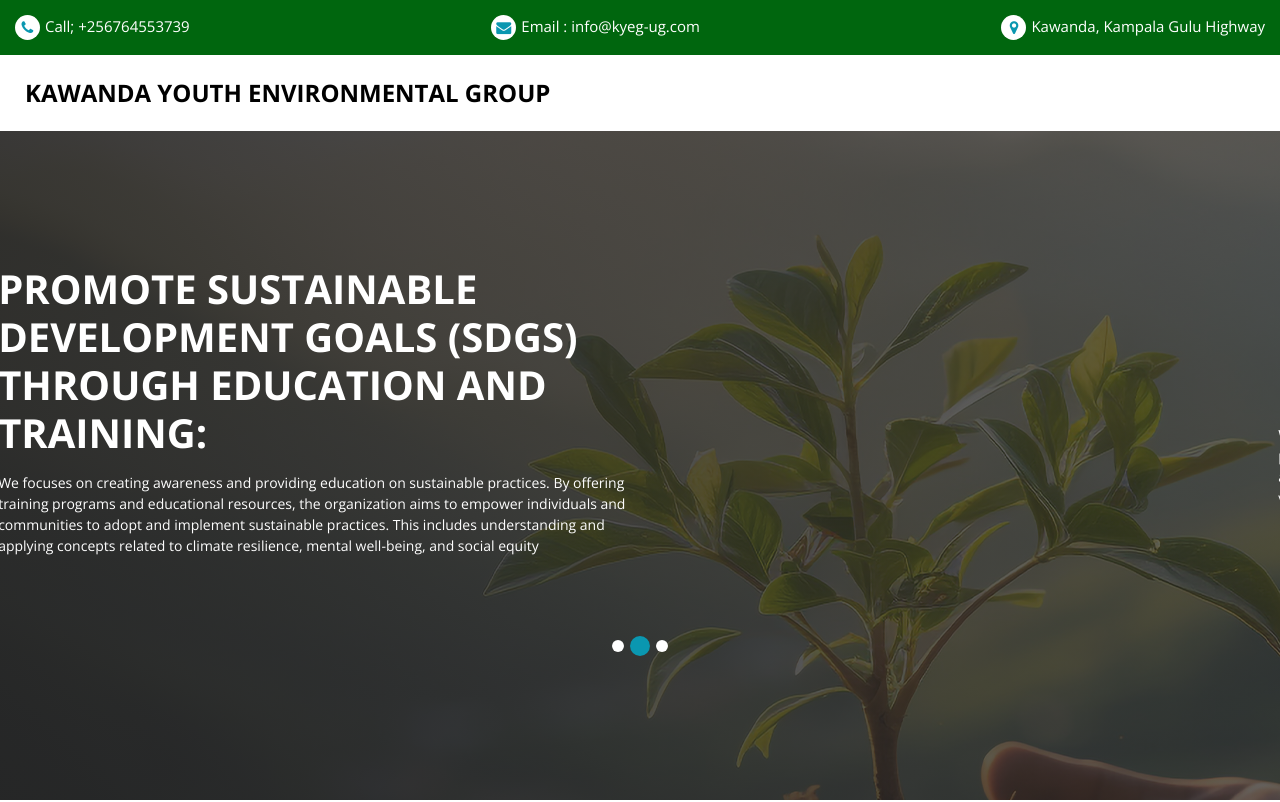
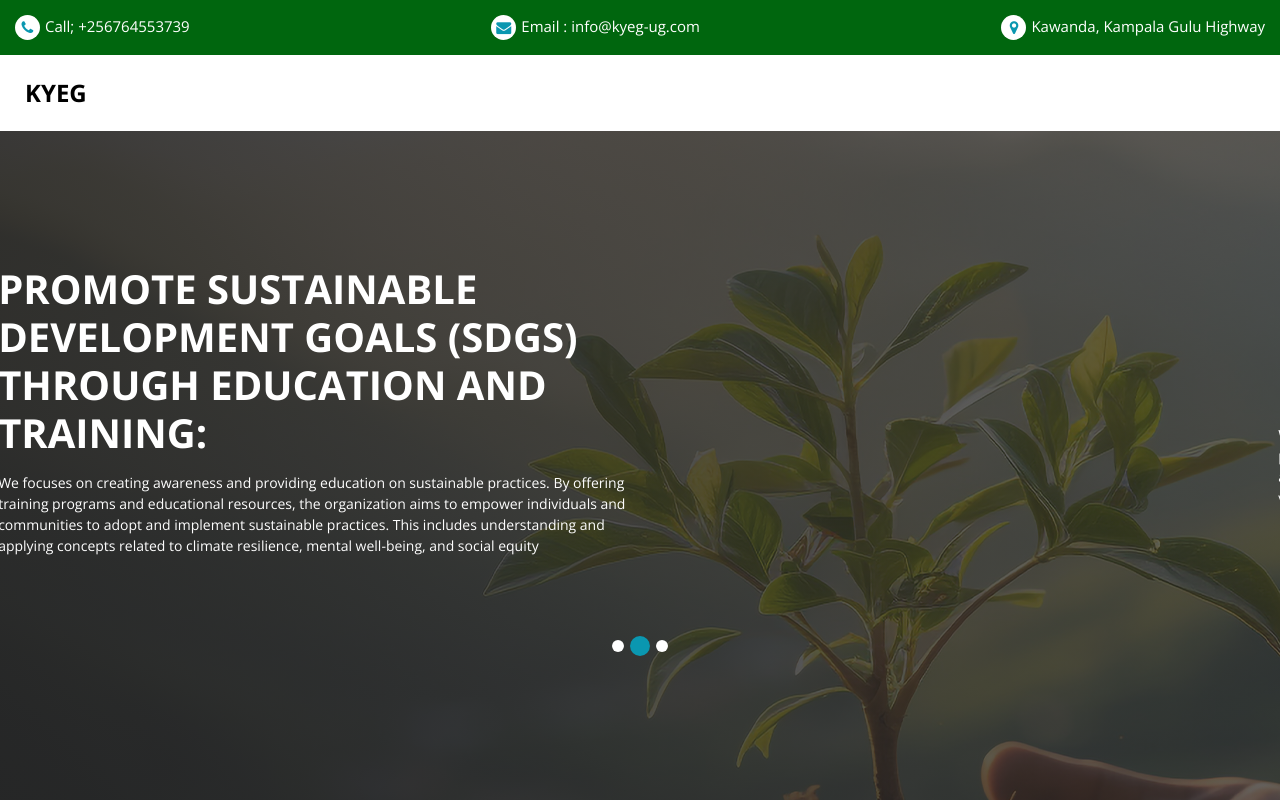
Before and after one commit to LuminaDesign/kawandayouthenvironmentalgroup, a plain HTML site: page index.html in a window 1280 px wide. Shown: the top 802 px of the page. Drawn offline with nearby package versions, Linux system fonts and the light colour scheme; some packages are replaced by stand-ins of ours.

Commit message:
Update index.html

```diff
--- a/index.html
+++ b/index.html
@@ -69,7 +69,7 @@
           <nav class="navbar navbar-expand-lg custom_nav-container ">
             <a class="navbar-brand" href="index.html">
               <span>
-                KAWANDA YOUTH ENVIRONMENTAL GROUP
+                KYEG
               </span>
             </a>
 
```
